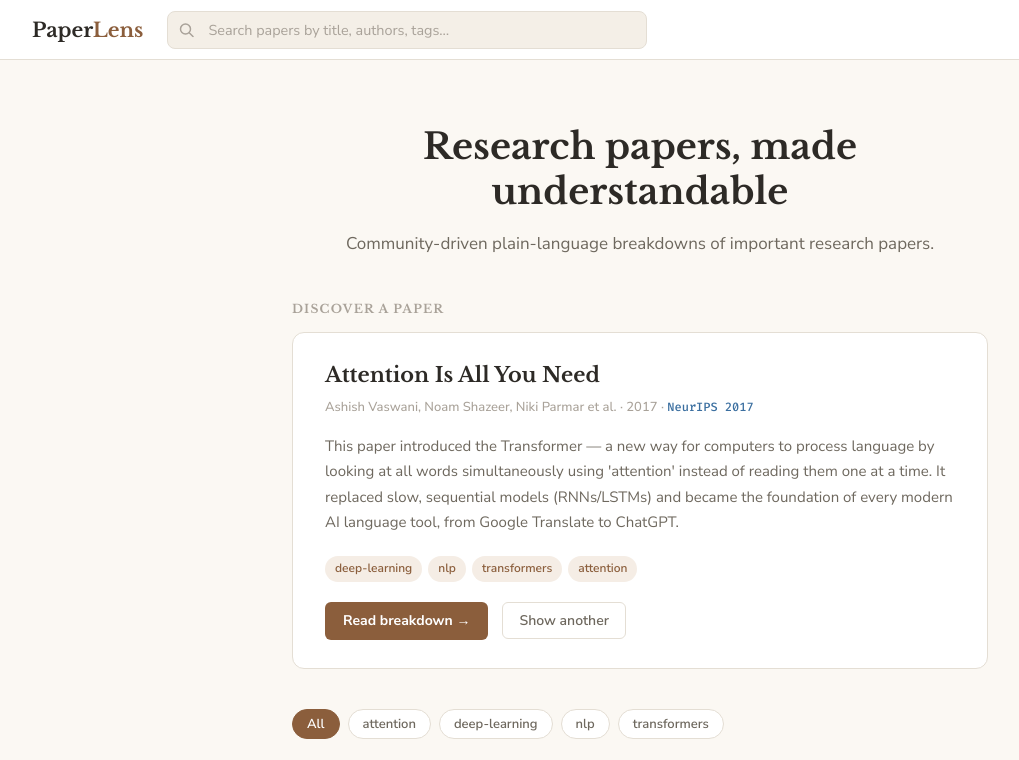
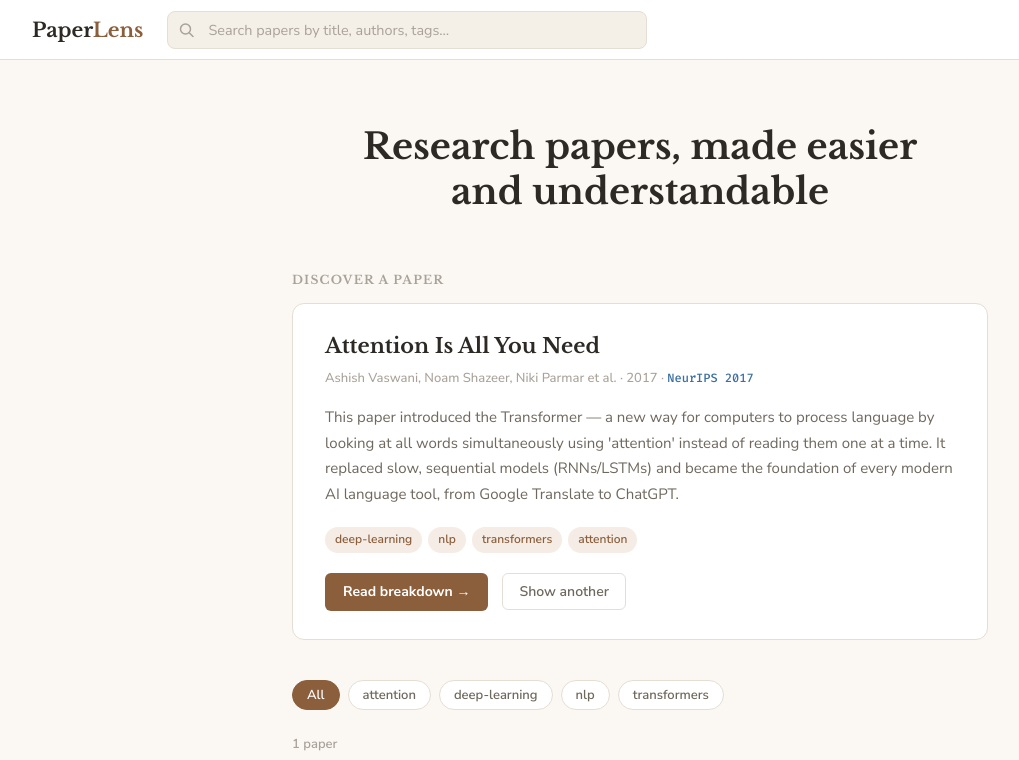
Before and after one commit to ugudlado/paperlens, a website: page index.html in a window 1280 px wide. Shown: the top 760 px of the page, without its empty margins (0-1019 px from the left). Drawn offline with nearby package versions, Linux system fonts and the light colour scheme.

Commit message:
copy: update hero headline

```diff
--- a/index.html
+++ b/index.html
@@ -3,7 +3,7 @@
 <head>
   <meta charset="UTF-8">
   <meta name="viewport" content="width=device-width, initial-scale=1.0">
-  <title>PaperLens — Research papers, made understandable</title>
+  <title>PaperLens — Making research papers more human</title>
   <link rel="preconnect" href="https://fonts.googleapis.com">
   <link rel="preconnect" href="https://fonts.gstatic.com" crossorigin>
   <link href="https://fonts.googleapis.com/css2?family=Libre+Baskerville:ital,wght@0,400;0,700;1,400&family=Nunito+Sans:wght@300;400;500;600;700&family=Fira+Code:wght@400;500&display=swap" rel="stylesheet">
@@ -522,8 +522,7 @@
 
   <!-- Hero -->
   <header class="hero">
-    <h1>Research papers, made understandable</h1>
-    <p>Community-driven plain-language breakdowns of important research papers.</p>
+    <h1>Research papers, made easier and understandable</h1>
   </header>
 
   <!-- Discover Widget -->
```
